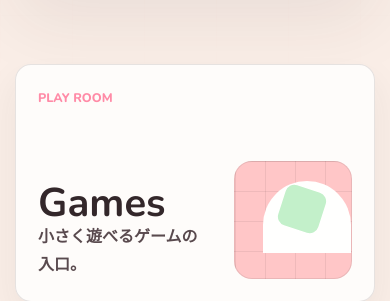
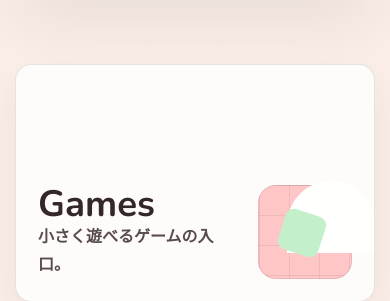
Before and after one commit to shrimp7260-png/portfolio, a plain HTML site: page index.html in a window 390 px wide. Shown: the part 560-861 px from the top of the page. Drawn offline with nearby package versions, Linux system fonts and the light colour scheme; a web font is replaced by a local one.

Commit message:
Add files via upload

```diff
--- a/index.html
+++ b/index.html
@@ -46,14 +46,12 @@
     <section class="portal-gateway" aria-label="ポータルメニュー">
       <a class="portal-card ui-card" href="games.html">
         <span class="portal-card-art portal-card-games" aria-hidden="true"></span>
-        <span class="portal-card-kicker">play room</span>
         <strong>Games</strong>
         <small>小さく遊べるゲームの入口。</small>
       </a>
 
       <a class="portal-card ui-card" href="templates.html">
         <span class="portal-card-art portal-card-templates" aria-hidden="true"></span>
-        <span class="portal-card-kicker">tool shelf</span>
         <strong>Templates</strong>
         <small>個人サイト向けテンプレート集。</small>
       </a>
--- a/style.css
+++ b/style.css
@@ -1579,8 +1579,8 @@ h2 {
 .portal-card {
   position: relative;
   display: grid;
-  grid-template-columns: minmax(0, 1fr) 170px;
-  grid-template-rows: auto 1fr auto;
+  grid-template-columns: minmax(0, 1fr) minmax(112px, 170px);
+  grid-template-rows: 1fr auto;
   column-gap: 22px;
   min-height: 280px;
   overflow: hidden;
@@ -1599,11 +1599,11 @@ h2 {
 .portal-card-art {
   position: relative;
   grid-column: 2;
-  grid-row: 1 / 4;
+  grid-row: 1 / 3;
   align-self: end;
   justify-self: end;
-  width: 150px;
-  height: 150px;
+  width: min(100%, 150px);
+  aspect-ratio: 1;
   border: 1px solid rgba(51, 39, 42, 0.1);
   border-radius: 18px;
   background:
@@ -1665,26 +1665,15 @@ h2 {
   box-shadow: 0 -28px 0 var(--accent);
 }
 
-.portal-card-kicker {
-  position: relative;
-  z-index: 1;
-  grid-column: 1;
-  color: var(--main);
-  font-family: var(--font-rounded);
-  font-size: 0.78rem;
-  font-weight: 800;
-  text-transform: uppercase;
-}
-
 .portal-card strong {
   position: relative;
   z-index: 1;
   grid-column: 1;
   align-self: end;
   font-family: var(--font-rounded);
-  font-size: 3.4rem;
+  font-size: clamp(2.8rem, 5vw, 3.4rem);
   line-height: 1;
-  overflow-wrap: anywhere;
+  white-space: nowrap;
 }
 
 .portal-card small {
@@ -1843,19 +1832,18 @@ h2 {
   }
 
   .portal-card {
-    grid-template-columns: minmax(0, 1fr) 132px;
-    column-gap: 16px;
+    grid-template-columns: minmax(0, 1fr) clamp(76px, 24vw, 118px);
+    column-gap: 14px;
     min-height: 238px;
     padding: 22px;
   }
 
   .portal-card strong {
-    font-size: 2.5rem;
+    font-size: clamp(2rem, 9.4vw, 2.5rem);
   }
 
   .portal-card-art {
-    width: 118px;
-    height: 118px;
+    width: 100%;
   }
 
   .hero-page-title {
```
